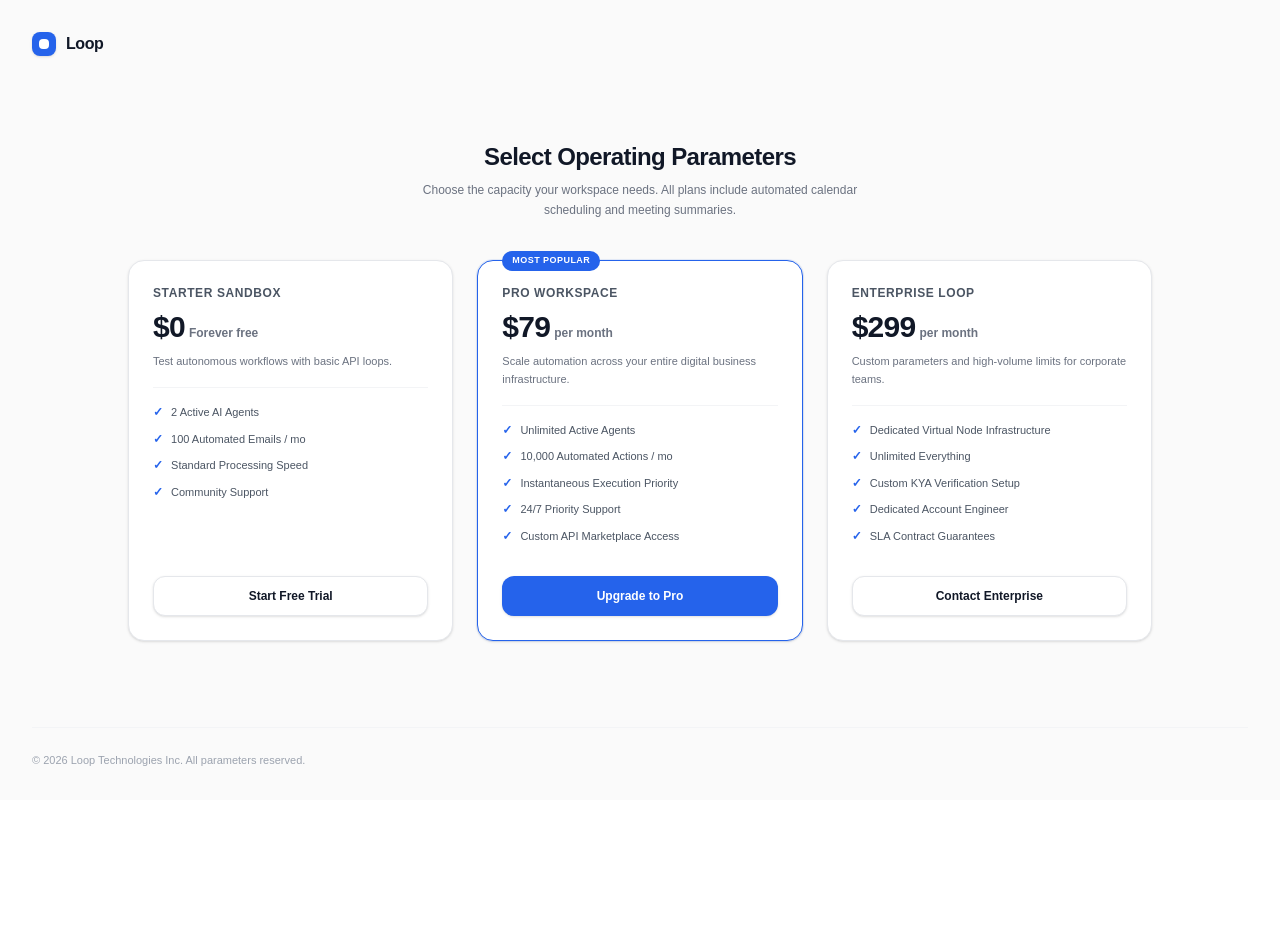
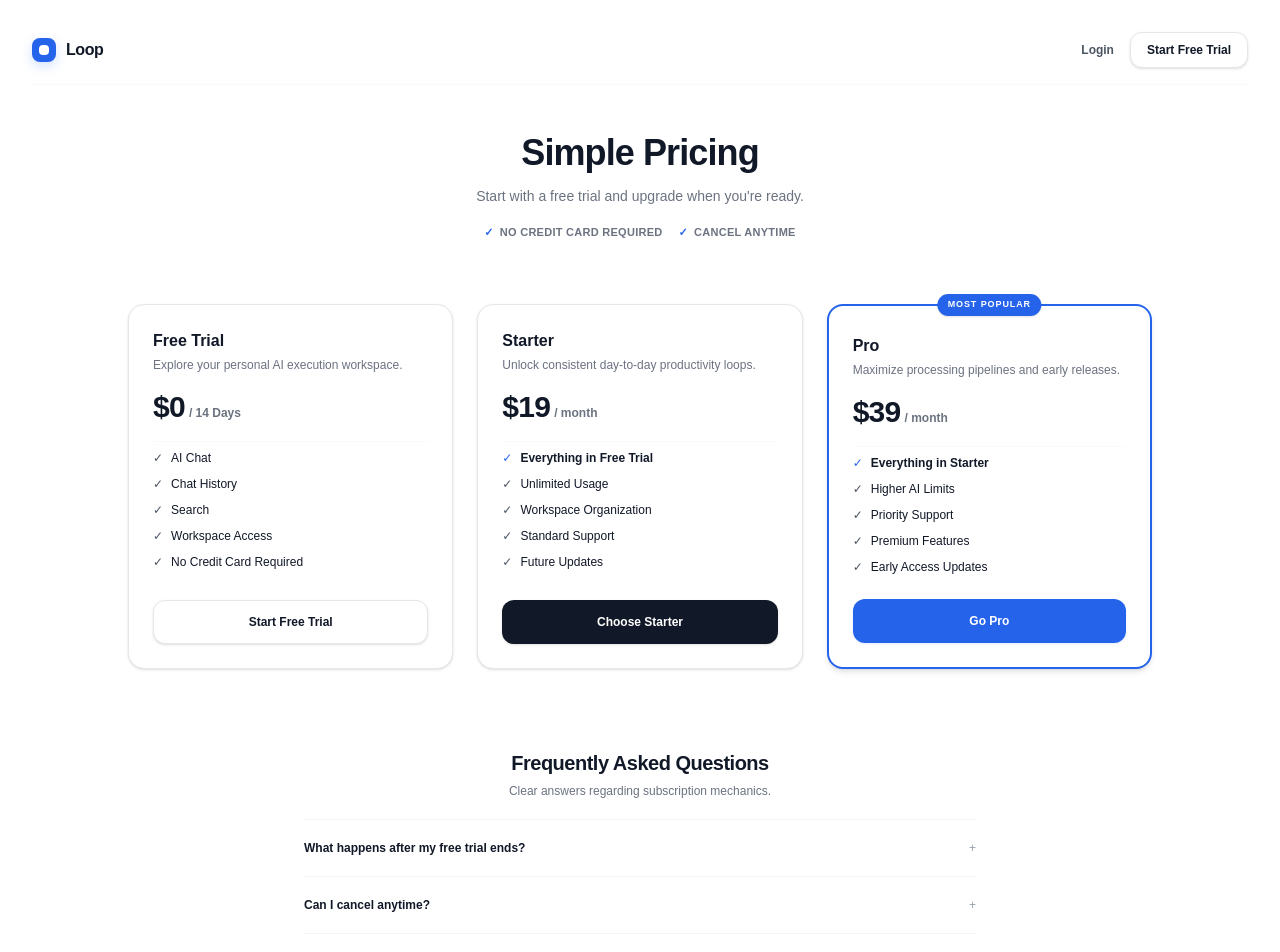
Before and after one commit to aminfxjamal-netizen/loopv1, a Next.js app: page /pricing in a window 1280 px wide. Shown: the top 952 px of the page. Before the commit the page ends 800 px from the top, so only its background shows below. Built offline with nearby package versions, Linux system fonts and the light colour scheme.

Commit message:
Design: Build premium pricing matrix route connecting to billing gate parameters

```diff
--- a/app/pricing/page.tsx
+++ b/app/pricing/page.tsx
@@ -1,121 +1,225 @@
 'use client';
 
+import { useState } from 'react';
 import { useRouter } from 'next/navigation';
 
 export default function PricingPage() {
   const router = useRouter();
+  const [activeFaq, setActiveFaq] = useState<number | null>(null);
 
-  const plans = [
+  const toggleFaq = (index: number) => {
+    setActiveFaq(activeFaq === index ? null : index);
+  };
+
+  // Safe navigation helpers mapping exact user flows
+  const handleSelectPaidPlan = (planName: string, price: string) => {
+    // Route cleanly to the billing infrastructure passing choice details
+    router.push(`/billing?plan=${encodeURIComponent(planName)}&price=${encodeURIComponent(price)}`);
+  };
+
+  const faqs = [
     {
-      name: 'Starter Sandbox',
-      price: '$0',
-      period: 'Forever free',
-      desc: 'Test autonomous workflows with basic API loops.',
-      features: ['2 Active AI Agents', '100 Automated Emails / mo', 'Standard Processing Speed', 'Community Support'],
-      buttonText: 'Start Free Trial',
-      popular: false,
+      question: "What happens after my free trial ends?",
+      answer: "Once your 14-day trial concludes, your account parameters drop into our standard sandbox view. Your chat histories remain securely saved, and you can choose to upgrade to an active operational plan whenever you are ready."
     },
     {
-      name: 'Pro Workspace',
-      price: '$79',
-      period: 'per month',
-      desc: 'Scale automation across your entire digital business infrastructure.',
-      features: ['Unlimited Active Agents', '10,000 Automated Actions / mo', 'Instantaneous Execution Priority', '24/7 Priority Support', 'Custom API Marketplace Access'],
-      buttonText: 'Upgrade to Pro',
-      popular: true,
+      question: "Can I cancel anytime?",
+      answer: "Absolutely. Loop is structured to be completely flexible. You can manage or disable your active recurring parameters at any time from your core workspace configuration dashboard with a single click."
     },
     {
-      name: 'Enterprise Loop',
-      price: '$299',
-      period: 'per month',
-      desc: 'Custom parameters and high-volume limits for corporate teams.',
-      features: ['Dedicated Virtual Node Infrastructure', 'Unlimited Everything', 'Custom KYA Verification Setup', 'Dedicated Account Engineer', 'SLA Contract Guarantees'],
-      buttonText: 'Contact Enterprise',
-      popular: false,
+      question: "Do I need a credit card?",
+      answer: "No credit card or initial settlement parameters are required to run the 14-day free trial workspace layer. You only supply information if you decide to initialize a paid plan node."
     },
+    {
+      question: "Can I upgrade later?",
+      answer: "Yes, you can swap between the Starter or Pro configuration tiers at any time directly inside your account parameters to scale your execution limits seamlessly."
+    }
   ];
 
   return (
-    <div className="min-h-screen bg-[#FAFAFA] text-[#111827] font-sans antialiased flex flex-col justify-between p-6 md:p-8">
-      {/* HEADER SECTION */}
-      <header className="max-w-7xl w-full mx-auto flex items-center justify-between">
+    <div className="min-h-screen bg-[#FFFFFF] text-[#111827] font-sans antialiased flex flex-col justify-between p-4 sm:p-6 md:p-8 selection:bg-[#2563EB]/10 transition-colors duration-300">
+
+      {/* NAVIGATION HEADER BAR */}
+      <header className="max-w-7xl w-full mx-auto flex items-center justify-between border-b border-gray-50 pb-4">
         <div
           onClick={() => router.push('/')}
           className="flex items-center gap-2.5 cursor-pointer select-none group"
         >
-          <div className="w-6 h-6 rounded-lg bg-[#2563EB] flex items-center justify-center transition shadow-sm group-hover:bg-[#1D4ED8]">
+          <div className="w-6 h-6 rounded-lg bg-[#2563EB] flex items-center justify-center transition-all duration-300 shadow-[0_4px_12px_rgba(37,99,235,0.2)] group-hover:bg-[#1D4ED8]">
             <div className="w-2.5 h-2.5 rounded-sm bg-white" />
           </div>
           <span className="text-base font-extrabold tracking-tight text-[#111827]">Loop</span>
         </div>
+
+        <div className="flex items-center gap-4">
+          <button
+            onClick={() => router.push('/login')}
+            className="text-xs font-bold text-[#4B5563] hover:text-[#111827] transition-colors"
+          >
+            Login
+          </button>
+          <button
+            onClick={() => router.push('/signup')}
+            className="h-9 px-4 rounded-xl border border-[#E5E7EB] bg-white text-xs font-bold text-[#111827] hover:bg-[#F9FAFB] hover:border-[#D1D5DB] transition-all shadow-sm"
+          >
+            Start Free Trial
+          </button>
+        </div>
       </header>
 
-      {/* PRICING CONTENT SECTIONS */}
-      <main className="flex-1 max-w-5xl w-full mx-auto my-12 flex flex-col justify-center space-y-10">
-        <div className="space-y-2 text-center max-w-md mx-auto">
-          <h1 className="text-2xl font-black tracking-tight text-[#111827]">Select Operating Parameters</h1>
-          <p className="text-xs text-[#6B7280] font-medium leading-relaxed">
-            Choose the capacity your workspace needs. All plans include automated calendar scheduling and meeting summaries.
+      {/* MAIN CONTENT PORTAL */}
+      <main className="flex-1 max-w-5xl w-full mx-auto my-12 space-y-16 animate-fade-in">
+
+        {/* HERO HEADER TITLE SECTION */}
+        <div className="space-y-3 text-center">
+          <h1 className="text-3xl sm:text-4xl font-black tracking-tight text-[#111827]">Simple Pricing</h1>
+          <p className="text-sm text-[#6B7280] font-medium max-w-md mx-auto leading-relaxed">
+            Start with a free trial and upgrade when you're ready.
           </p>
+          <div className="flex items-center justify-center gap-4 pt-1 text-[11px] font-bold text-[#6B7280] uppercase tracking-wide">
+            <span className="flex items-center gap-1.5"><span className="text-[#2563EB]">✓</span> No Credit Card Required</span>
+            <span className="flex items-center gap-1.5"><span className="text-[#2563EB]">✓</span> Cancel Anytime</span>
+          </div>
         </div>
 
-        {/* PRICING CARDS GRID */}
-        <div className="grid grid-cols-1 md:grid-cols-3 gap-6">
-          {plans.map((plan, i) => (
-            <div
-              key={i}
-              className={`bg-white border rounded-2xl p-6 flex flex-col justify-between relative shadow-sm ${
-                plan.popular ? 'border-[#2563EB] ring-1 ring-[#2563EB]/10' : 'border-[#E5E7EB]'
-              }`}
+        {/* PRICING GRID SYSTEM */}
+        <div className="grid grid-cols-1 md:grid-cols-3 gap-6 items-stretch">
+
+          {/* TIER 1: FREE TRIAL */}
+          <div className="bg-white border border-[#E5E7EB] rounded-2xl p-6 flex flex-col justify-between space-y-6 shadow-sm transition-all duration-200 hover:border-[#D1D5DB]">
+            <div className="space-y-4">
+              <div>
+                <h3 className="text-base font-bold text-[#111827]">Free Trial</h3>
+                <p className="text-xs text-[#6B7280] font-medium mt-1">Explore your personal AI execution workspace.</p>
+              </div>
+              <div className="flex items-baseline gap-1">
+                <span className="text-3xl font-black tracking-tight text-[#111827]">$0</span>
+                <span className="text-xs font-semibold text-[#6B7280]">/ 14 Days</span>
+              </div>
+              <ul className="space-y-2.5 text-xs font-medium text-[#4B5563] pt-2 border-t border-gray-50">
+                <li className="flex items-center gap-2">✓ <span className="text-[#111827]">AI Chat</span></li>
+                <li className="flex items-center gap-2">✓ <span className="text-[#111827]">Chat History</span></li>
+                <li className="flex items-center gap-2">✓ <span className="text-[#111827]">Search</span></li>
+                <li className="flex items-center gap-2">✓ <span className="text-[#111827]">Workspace Access</span></li>
+                <li className="flex items-center gap-2">✓ <span className="text-[#111827]">No Credit Card Required</span></li>
+              </ul>
+            </div>
+            <button
+              onClick={() => router.push('/signup')}
+              className="w-full h-11 rounded-xl border border-[#E5E7EB] bg-white text-xs font-bold text-[#111827] hover:bg-[#F9FAFB] hover:border-[#D1D5DB] transition-all shadow-sm"
             >
-              {plan.popular && (
-                <span className="absolute -top-2.5 left-6 bg-[#2563EB] text-white text-[9px] font-black uppercase tracking-wider px-2.5 h-5 rounded-full flex items-center justify-center">
+              Start Free Trial
+            </button>
+          </div>
+
+          {/* TIER 2: STARTER */}
+          <div className="bg-white border border-[#E5E7EB] rounded-2xl p-6 flex flex-col justify-between space-y-6 shadow-sm transition-all duration-200 hover:border-[#D1D5DB]">
+            <div className="space-y-4">
+              <div>
+                <h3 className="text-base font-bold text-[#111827]">Starter</h3>
+                <p className="text-xs text-[#6B7280] font-medium mt-1">Unlock consistent day-to-day productivity loops.</p>
+              </div>
+              <div className="flex items-baseline gap-1">
+                <span className="text-3xl font-black tracking-tight text-[#111827]">$19</span>
+                <span className="text-xs font-semibold text-[#6B7280]">/ month</span>
+              </div>
+              <ul className="space-y-2.5 text-xs font-medium text-[#4B5563] pt-2 border-t border-gray-50">
+                <li className="flex items-center gap-2 text-[#2563EB]">✓ <span className="text-[#111827] font-semibold">Everything in Free Trial</span></li>
+                <li className="flex items-center gap-2">✓ <span className="text-[#111827]">Unlimited Usage</span></li>
+                <li className="flex items-center gap-2">✓ <span className="text-[#111827]">Workspace Organization</span></li>
+                <li className="flex items-center gap-2">✓ <span className="text-[#111827]">Standard Support</span></li>
+                <li className="flex items-center gap-2">✓ <span className="text-[#111827]">Future Updates</span></li>
+              </ul>
+            </div>
+            <button
+              onClick={() => handleSelectPaidPlan('Starter', '$19')}
+              className="w-full h-11 rounded-xl bg-[#111827] hover:bg-[#1F2937] text-white text-xs font-bold transition-all shadow-sm"
+            >
+              Choose Starter
+            </button>
+          </div>
+
+          {/* TIER 3: PRO */}
+          <div className="bg-white border-2 border-[#2563EB] rounded-2xl p-6 flex flex-col justify-between space-y-6 shadow-md transition-all duration-200 relative">
+            <span className="absolute -top-3 left-1/2 -translate-x-1/2 bg-[#2563EB] text-white text-[9px] font-extrabold tracking-widest uppercase px-2.5 py-1 rounded-full shadow-sm">
               Most Popular
             </span>
-              )}
-
-              <div className="space-y-4">
+            <div className="space-y-4 pt-1">
               <div>
-                  <h3 className="text-xs font-bold text-[#4B5563] uppercase tracking-wider">{plan.name}</h3>
-                  <div className="flex items-baseline gap-1 mt-2">
-                    <span className="text-3xl font-black tracking-tight text-[#111827]">{plan.price}</span>
-                    <span className="text-xs font-semibold text-[#6B7280]">{plan.period}</span>
+                <h3 className="text-base font-bold text-[#111827]">Pro</h3>
+                <p className="text-xs text-[#6B7280] font-medium mt-1">Maximize processing pipelines and early releases.</p>
               </div>
-                  <p className="text-[11px] text-[#6B7280] font-medium mt-2 leading-relaxed">{plan.desc}</p>
+              <div className="flex items-baseline gap-1">
+                <span className="text-3xl font-black tracking-tight text-[#111827]">$39</span>
+                <span className="text-xs font-semibold text-[#6B7280]">/ month</span>
+              </div>
+              <ul className="space-y-2.5 text-xs font-medium text-[#4B5563] pt-2 border-t border-gray-50">
+                <li className="flex items-center gap-2 text-[#2563EB]">✓ <span className="text-[#111827] font-semibold">Everything in Starter</span></li>
+                <li className="flex items-center gap-2">✓ <span className="text-[#111827]">Higher AI Limits</span></li>
+                <li className="flex items-center gap-2">✓ <span className="text-[#111827]">Priority Support</span></li>
+                <li className="flex items-center gap-2">✓ <span className="text-[#111827]">Premium Features</span></li>
+                <li className="flex items-center gap-2">✓ <span className="text-[#111827]">Early Access Updates</span></li>
+              </ul>
+            </div>
+            <button
+              onClick={() => handleSelectPaidPlan('Pro', '$39')}
+              className="w-full h-11 rounded-xl bg-[#2563EB] hover:bg-[#1D4ED8] text-white text-xs font-bold transition-all shadow-sm shadow-[#2563EB]/10"
+            >
+              Go Pro
+            </button>
           </div>
 
-                <div className="w-full h-px bg-[#F3F4F6]" />
-
-                <ul className="space-y-2.5">
-                  {plan.features.map((feat, idx) => (
-                    <li key={idx} className="flex items-start gap-2 text-[11px] font-medium text-[#4B5563]">
-                      <span className="text-[#2563EB] text-xs font-bold leading-none mt-0.5">✓</span>
-                      <span>{feat}</span>
-                    </li>
-                  ))}
-                </ul>
         </div>
 
+        {/* ACCORDION FAQ SECTION */}
+        <div className="max-w-2xl w-full mx-auto space-y-5 pt-4">
+          <div className="text-center space-y-1.5">
+            <h2 className="text-xl font-extrabold tracking-tight text-[#111827]">Frequently Asked Questions</h2>
+            <p className="text-xs text-[#6B7280] font-medium">Clear answers regarding subscription mechanics.</p>
+          </div>
+          <div className="border-t border-[#F3F4F6] pt-2 space-y-2">
+            {faqs.map((faq, idx) => (
+              <div key={idx} className="border-b border-[#F3F4F6] pb-3 pt-1">
                 <button
-                onClick={() => router.push('/billing')}
-                className={`w-full h-10 rounded-xl text-xs font-bold mt-8 shadow-sm transition flex items-center justify-center ${
-                  plan.popular
-                    ? 'bg-[#2563EB] hover:bg-[#1D4ED8] text-white'
-                    : 'bg-white hover:bg-[#F9FAFB] text-[#111827] border border-[#E5E7EB]'
-                }`}
+                  onClick={() => toggleFaq(idx)}
+                  className="w-full flex items-center justify-between text-left text-xs font-bold text-[#111827] hover:text-[#2563EB] transition-colors py-2 focus:outline-none"
                 >
-                {plan.buttonText}
+                  <span>{faq.question}</span>
+                  <span className="text-[#9CA3AF] font-normal">{activeFaq === idx ? '−' : '+'}</span>
                 </button>
+                {activeFaq === idx && (
+                  <p className="text-xs text-[#6B7280] font-medium leading-relaxed pt-1 pr-6 animate-fade-in">
+                    {faq.answer}
+                  </p>
+                )}
               </div>
             ))}
           </div>
+        </div>
+
+        {/* FINAL CLOSING BLOCK CALL TO ACTION */}
+        <div className="bg-[#FAFAFA] border border-[#E5E7EB] rounded-2xl p-6 sm:p-8 text-center space-y-5 max-w-3xl mx-auto">
+          <div className="space-y-1">
+            <h2 className="text-xl font-bold tracking-tight text-[#111827]">Ready to get started?</h2>
+            <p className="text-xs text-[#6B7280] font-medium">Try Loop free for 14 days and see if it fits your workflow.</p>
+          </div>
+          <button
+            onClick={() => router.push('/signup')}
+            className="h-[56px] px-8 rounded-[14px] bg-[#2563EB] hover:bg-[#1D4ED8] text-white text-xs font-semibold shadow-[0_10px_30px_rgba(37,99,235,0.25)] hover:shadow-[0_10px_35px_rgba(37,99,235,0.35)] transition-all duration-200 inline-flex items-center justify-center hover:scale-[1.01] active:scale-[0.99]"
+          >
+            Start Free Trial
+          </button>
+        </div>
+
       </main>
 
-      {/* FOOTER SECTION */}
-      <footer className="max-w-7xl w-full mx-auto border-t border-[#F3F4F6] pt-6 flex flex-col sm:flex-row items-center justify-between gap-4">
-        <span className="text-[11px] font-medium text-[#9CA3AF]">
-          © {new Date().getFullYear()} Loop Technologies Inc. All parameters reserved.
-        </span>
+      {/* FOOTER */}
+      <footer className="max-w-7xl w-full mx-auto border-t border-[#F3F4F6] pt-6 flex flex-col sm:flex-row items-center justify-between gap-4 text-[11px] font-medium text-[#9CA3AF]">
+        <span>© {new Date().getFullYear()} Loop Technologies Inc. All configurations sandboxed.</span>
+        <div className="flex items-center gap-5 text-[#6B7280] font-semibold">
+          <span className="hover:text-[#111827] cursor-pointer transition-colors">Privacy Policy</span>
+          <span className="hover:text-[#111827] cursor-pointer transition-colors">Terms of Service</span>
+        </div>
       </footer>
     </div>
   );
```
Lines whose indentation alone changed are shown as unchanged.
